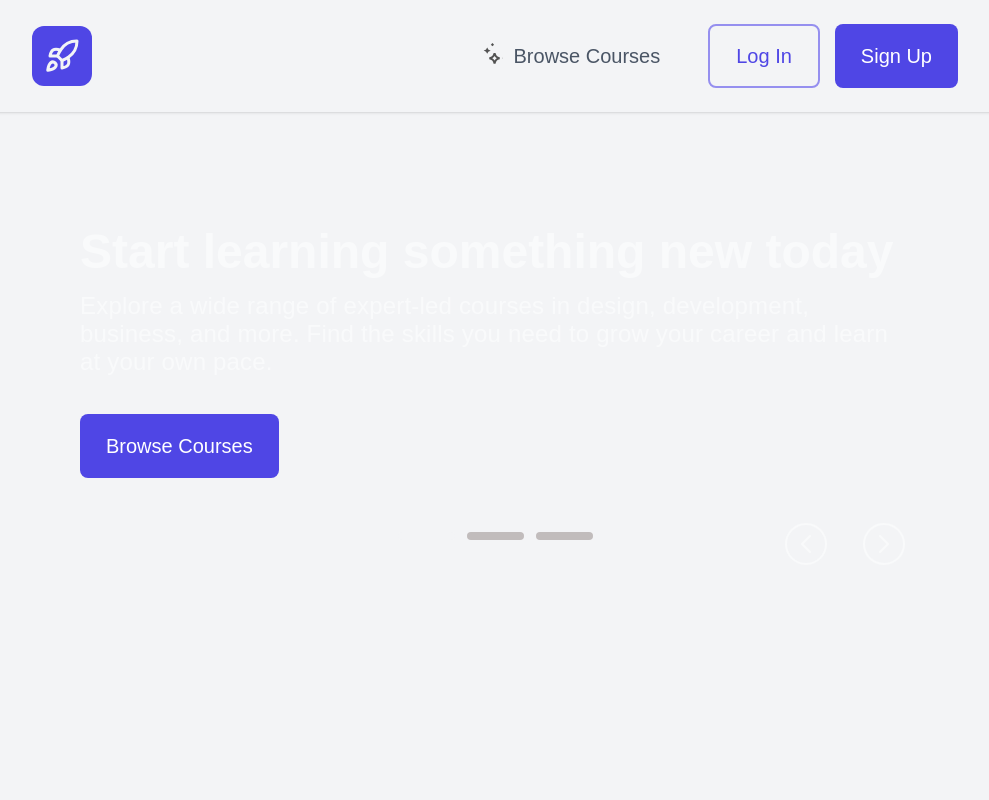
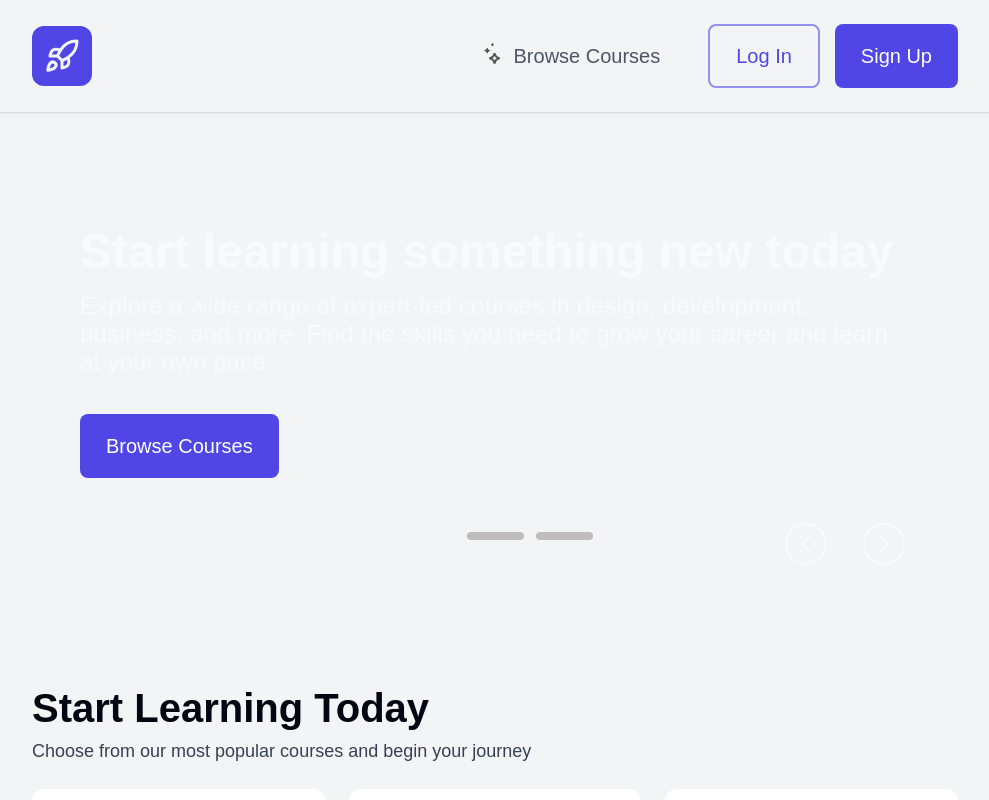
Before and after one commit to xWolfYx/redberry-bootcamp-xi, a React (Vite) app: page / in a window 1280 px wide. Shown: the top 800 px of the page, without its empty margins (145-1134 px from the left). Built offline with nearby package versions, Linux system fonts and the light colour scheme.

Commit message:
feat: insert StartLearning component into dashboard

```diff
--- a/src/components/layout/Dashboard.tsx
+++ b/src/components/layout/Dashboard.tsx
@@ -1,6 +1,7 @@
 import { CircleChevronLeft, CircleChevronRight } from "lucide-react";
 import type { SliderItem } from "../../lib/types";
 import SolidBtn from "../ui/SolidBtn";
+import StartLearningToday from "./StartLearningToday";
 
 const sliderItems: SliderItem[] = [
 	{
@@ -22,8 +23,9 @@ const sliderItems: SliderItem[] = [
 
 export default function Dashboard() {
 	return (
-		<div className="flex justify-center px-44.25 pt-16 pb-30">
+		<div className="flex flex-col justify-center px-44.25 pt-16 pb-30">
 			<Slider />
+			<StartLearningToday />
 		</div>
 	);
 }
```
